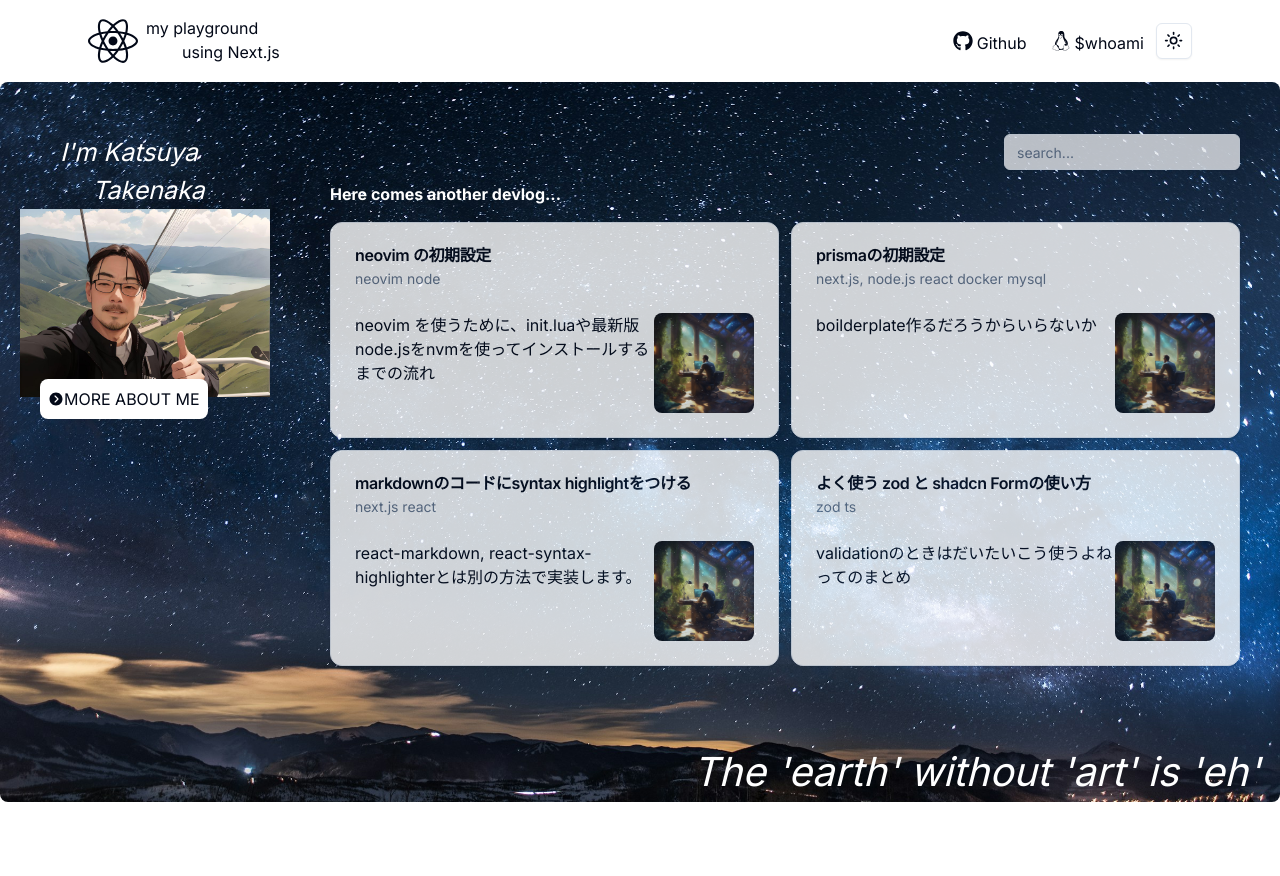
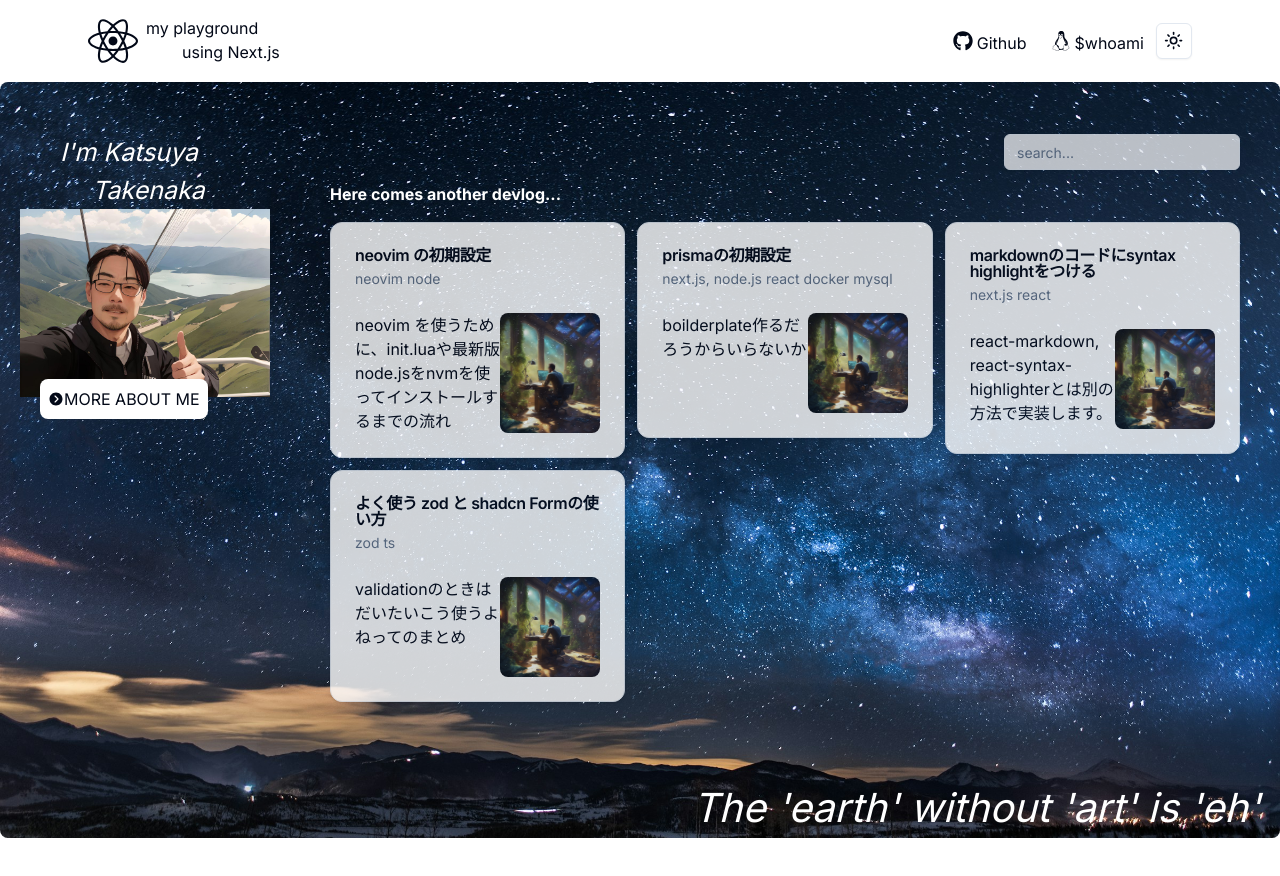
Before and after one commit to Katsuking/nextjs_blog, a Next.js app: page / in a window 1280 px wide. Shown: the top 876 px of the page. Built offline with nearby package versions, Linux system fonts and the light colour scheme.

Commit message:
add opengraph

```diff
--- a/src/app/layout.tsx
+++ b/src/app/layout.tsx
@@ -7,8 +7,12 @@ import Header from '@/components/Header/Header'
 const inter = Inter({ subsets: ['latin'] })
 
 export const metadata: Metadata = {
-  title: '日々の学習のアウトプット',
+  title: 'Here comes another devlog...',
   description: 'Next.js のお勉強',
+  openGraph: {
+    title: 'Kachan tried code',
+    images: '/images/man_study.jpeg',
+  },
 }
 
 export default function RootLayout({
--- a/src/app/page.tsx
+++ b/src/app/page.tsx
@@ -10,7 +10,7 @@ export default function Home({ searchParams }: HomeProp) {
   return (
     <main>
       <Content query={query} />
-      <div className="py-[1000px]"></div>
+      <div className="py-[500px]"></div>
     </main>
   )
 }
--- a/src/components/Contents/Content.tsx
+++ b/src/components/Contents/Content.tsx
@@ -28,8 +28,8 @@ const Content = ({ query }: ContentProp) => {
           <h2 className="text-white font-bold">Here comes another devlog...</h2>
           <div
             className={cn(
-              'items-stretch grid grid-cols-1 md:grid-cols-1 gap-3 justify-between my-4',
-              posts.length > 1 && 'lg:grid-cols-2' // 検索結果が一つならgrid-cols-1
+              'items-stretch grid grid-cols-1 md:grid-cols-2 gap-3 justify-between my-4',
+              posts.length > 2 && 'lg:grid-cols-3' // 検索結果が一つならgrid-cols-1
             )}
           >
             {posts.length < 1 && (
```
